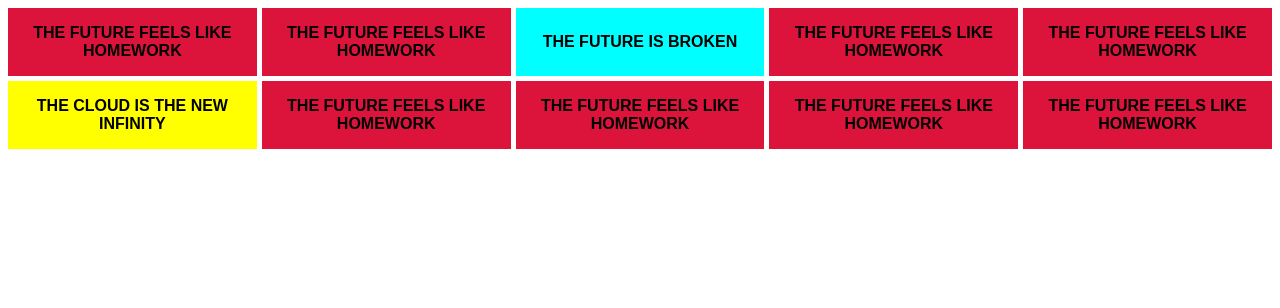
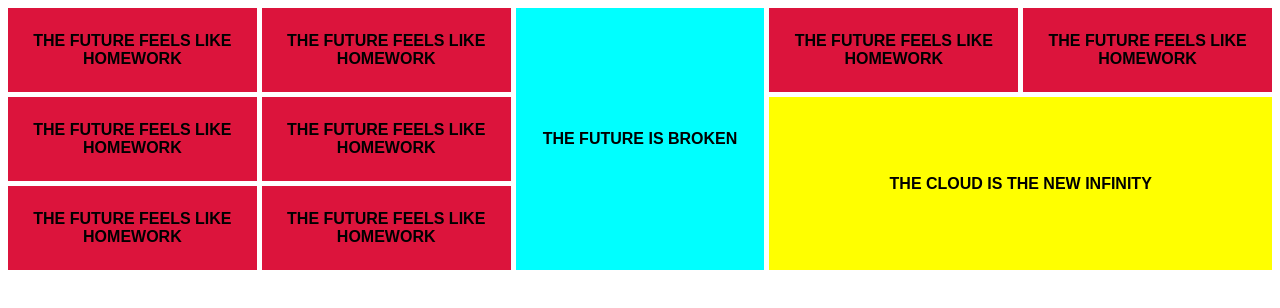
Before and after one commit to MinjuCo/webtech3-portfolio, a plain HTML site: page lab2-grid/thefuture/index.html in a window 1280 px wide. Drawn offline with Linux system fonts and the light colour scheme.

Commit message:
Layout voor groot scherm afgewerkt. (5 kolommen)

```diff
--- a/lab2-grid/thefuture/style.css
+++ b/lab2-grid/thefuture/style.css
@@ -13,13 +13,10 @@
 .grid div{
     text-align: center;
     background-color: crimson;
-    padding: 1em;
+    padding: 0.5em;
     display: flex;
-}
-
-.grid div p{
+    justify-content: center;
     align-items: center;
-    margin: auto;
 }
 
 .grid .blue{
@@ -36,8 +33,19 @@
     }
 }
 
-@media(min-width: 50em){
+@media(min-width: 45em){
     .grid{
         grid-template-columns: repeat(5, 1fr);
+        grid-template-rows: repeat(3, 1fr);
+    }
+
+    div.blue{
+        grid-column: 3/span 1;
+        grid-row: 1/span 3;
+    }
+
+    div.yellow{
+        grid-column: 4/span 2;
+        grid-row: 2/span 2;
     }
 }
```
